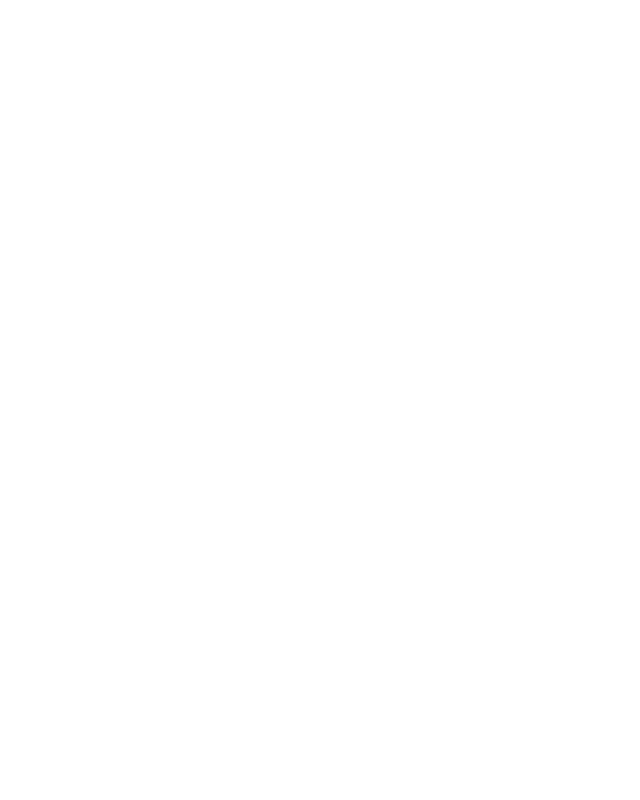
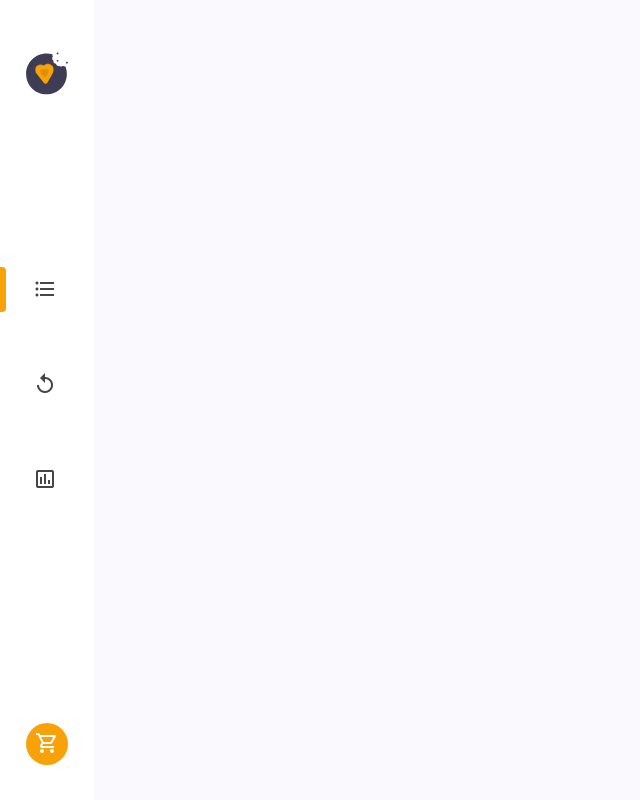
Before and after one commit to LoganSorensen/shopping-list-fe, a React (Create React App) app: page / in a window 1280 px wide. Shown: the whole page, without its empty margins (0-640 px from the left). Built offline with nearby package versions, Linux system fonts and the light colour scheme.

Commit message:
built and styled navigation sidebar

```diff
--- a/package.json
+++ b/package.json
@@ -6,9 +6,14 @@
     "@testing-library/jest-dom": "^5.12.0",
     "@testing-library/react": "^11.2.7",
     "@testing-library/user-event": "^12.8.3",
+    "axios": "^0.21.1",
     "react": "^17.0.2",
     "react-dom": "^17.0.2",
+    "react-redux": "^7.2.4",
+    "react-router-dom": "^5.2.0",
     "react-scripts": "4.0.3",
+    "redux": "^4.1.0",
+    "redux-thunk": "^2.3.0",
     "web-vitals": "^1.1.2"
   },
   "scripts": {
--- a/public/index.html
+++ b/public/index.html
@@ -24,7 +24,11 @@
       work correctly both with client-side routing and a non-root public URL.
       Learn how to configure a non-root public URL by running `npm run build`.
     -->
-    <title>React App</title>
+    <link rel="preconnect" href="https://fonts.gstatic.com">
+<link href="https://fonts.googleapis.com/css2?family=Quicksand:wght@500;700&display=swap" rel="stylesheet">
+    <link href="https://fonts.googleapis.com/icon?family=Material+Icons|Material+Icons+Outlined"
+      rel="stylesheet">
+    <title>Shoppingify</title>
   </head>
   <body>
     <noscript>You need to enable JavaScript to run this app.</noscript>
--- a/src/App.js
+++ b/src/App.js
@@ -1,10 +1,12 @@
 import "./styles/index.css";
+
+import Navigation from "./components/navigation";
 
 function App() {
   return (
-  <div className="App">
-
-  </div>
+    <div className="App">
+      <Navigation />
+    </div>
   );
 }
 
--- /dev/null
+++ b/src/components/navigation.jsx
@@ -0,0 +1,65 @@
+import React, { useState } from "react";
+
+import { ReactComponent as Logo } from "../assets/logo.svg";
+
+const Navigation = () => {
+  const [activeTab, setActiveTab] = useState("items");
+
+  return (
+    <div className="navigation">
+      <Logo />
+
+      <div className="nav-links">
+        <div className="nav-link">
+          <div
+            className={`${
+              activeTab === "items" ? "active" : ""
+            } active-tab-indicator`}
+          ></div>
+          <span className="material-icons noselect">format_list_bulleted</span>
+
+          <div className="tooltip noselect">
+            <div className="arrow-left"></div>
+            <span>items</span>
+          </div>
+        </div>
+
+        <div className="nav-link">
+          <div
+            className={`${
+              activeTab === "history" ? "active" : ""
+            } active-tab-indicator`}
+          ></div>
+          <span className="material-icons noselect">replay</span>
+
+          <div className="tooltip noselect">
+            <div className="arrow-left"></div>
+            <span>history</span>
+          </div>
+        </div>
+
+        <div className="nav-link">
+          <div
+            className={`${
+              activeTab === "statistics" ? "active" : ""
+            } active-tab-indicator`}
+          ></div>
+          <span className="material-icons-outlined noselect">assessment</span>
+
+          <div className="tooltip noselect">
+            <div className="arrow-left"></div>
+            <span>statistics</span>
+          </div>
+        </div>
+      </div>
+
+      <button className="shopping-list-btn">
+        <span className="material-icons-outlined shopping-cart-icon noselect">
+          shopping_cart
+        </span>
+      </button>
+    </div>
+  );
+};
+
+export default Navigation;
--- a/src/index.js
+++ b/src/index.js
@@ -1,14 +1,25 @@
-import React from 'react';
-import ReactDOM from 'react-dom';
+import React from "react";
+import ReactDOM from "react-dom";
+import { BrowserRouter as Router } from "react-router-dom";
+import { createStore, applyMiddleware } from "redux";
+import { Provider } from "react-redux";
+import thunk from "redux-thunk";
 
-import App from './App';
-import reportWebVitals from './reportWebVitals';
+import App from "./App";
+import reportWebVitals from "./reportWebVitals";
+import rootReducer from "./reducers";
+
+const store = createStore(rootReducer, applyMiddleware(thunk));
 
 ReactDOM.render(
   <React.StrictMode>
-    <App />
+    <Provider store={store}>
+      <Router>
+        <App />
+      </Router>
+    </Provider>
   </React.StrictMode>,
-  document.getElementById('root')
+  document.getElementById("root")
 );
 
 // If you want to start measuring performance in your app, pass a function
--- /dev/null
+++ b/src/reducers/index.js
@@ -0,0 +1,7 @@
+import {combineReducers } from 'redux'
+
+const rootReducer  = combineReducers({
+
+})
+
+export default rootReducer;
--- a/src/styles/index.css
+++ b/src/styles/index.css
@@ -132,3 +132,90 @@
 html {
   font-size: 62.5%;
 }
+*,
+html {
+  font-family: "Quicksand", sans-serif;
+  font-weight: 500;
+}
+body {
+  background-color: #fafafe;
+}
+.noselect {
+  -webkit-touch-callout: none;
+  -webkit-user-select: none;
+  -moz-user-select: none;
+  -ms-user-select: none;
+  user-select: none;
+}
+.navigation {
+  background-color: white;
+  height: 100vh;
+  position: fixed;
+  top: 0;
+  width: 9.4rem;
+  padding: 5.2rem 0 3.48rem;
+  display: flex;
+  flex-direction: column;
+  align-items: center;
+  justify-content: space-between;
+}
+.navigation .nav-links {
+  display: flex;
+  flex-direction: column;
+  width: 100%;
+}
+.navigation .nav-links .nav-link {
+  display: flex;
+  align-items: center;
+  cursor: pointer;
+  position: relative;
+  margin-bottom: 5rem;
+}
+.navigation .nav-links .nav-link:hover .tooltip {
+  display: flex;
+}
+.navigation .nav-links .active-tab-indicator {
+  width: 0.6rem;
+  height: 4.5rem;
+  border-radius: 0 4px 4px 0;
+}
+.navigation .nav-links .active {
+  background-color: #f9a109;
+}
+.navigation .nav-links .material-icons,
+.navigation .nav-links .material-icons-outlined {
+  padding-left: 2.7rem;
+  color: #454545;
+}
+.navigation .nav-links .tooltip {
+  position: absolute;
+  left: 80%;
+  display: none;
+  align-items: center;
+  max-height: 2.1rem;
+}
+.navigation .nav-links .tooltip .arrow-left {
+  width: 0;
+  height: 0;
+  border-top: 3px solid transparent;
+  border-bottom: 3px solid transparent;
+  border-right: 5px solid #454545;
+}
+.navigation .nav-links .tooltip span {
+  font-size: 1.2rem;
+  color: white;
+  background-color: #454545;
+  padding: 0.3rem 1.6rem;
+  border-radius: 4px;
+}
+.navigation .shopping-list-btn {
+  border: none;
+  border-radius: 50%;
+  width: 4.2rem;
+  height: 4.2rem;
+  background-color: #f9a109;
+  cursor: pointer;
+}
+.navigation .shopping-list-btn span {
+  color: white;
+}
--- a/src/styles/less/global.less
+++ b/src/styles/less/global.less
@@ -5,3 +5,21 @@
 html {
   font-size: 62.5%;
 }
+
+*,
+html {
+  font-family: "Quicksand", sans-serif;
+  font-weight: 500;
+}
+
+body {
+  background-color: #fafafe;
+}
+
+.noselect {
+  -webkit-touch-callout: none;
+  -webkit-user-select: none;
+  -moz-user-select: none;
+  -ms-user-select: none;
+  user-select: none;
+}
--- a/src/styles/less/index.less
+++ b/src/styles/less/index.less
@@ -1,3 +1,5 @@
 @import "reset.less";
 @import "variables.less";
 @import "global.less";
+
+@import "navigation.less";
--- /dev/null
+++ b/src/styles/less/navigation.less
@@ -0,0 +1,82 @@
+.navigation {
+  background-color: white;
+  height: 100vh;
+  position: fixed;
+  top: 0;
+  width: 9.4rem;
+  padding: 5.2rem 0 3.48rem;
+  display: flex;
+  flex-direction: column;
+  align-items: center;
+  justify-content: space-between;
+
+  .nav-links {
+    display: flex;
+    flex-direction: column;
+    width: 100%;
+
+    .nav-link {
+      display: flex;
+      align-items: center;
+      cursor: pointer;
+      position: relative;
+      margin-bottom: 5rem;
+      &:hover .tooltip {
+        display: flex;
+      }
+    }
+
+    .active-tab-indicator {
+      width: 0.6rem;
+      height: 4.5rem;
+      border-radius: 0 4px 4px 0;
+    }
+
+    .active {
+      background-color: @yellow;
+    }
+
+    .material-icons,
+    .material-icons-outlined {
+      padding-left: 2.7rem;
+      color: @dark-gray;
+    }
+
+    .tooltip {
+      position: absolute;
+      left: 80%;
+      display: none;
+      align-items: center;
+      max-height: 2.1rem;
+
+      .arrow-left {
+        width: 0;
+        height: 0;
+        border-top: 3px solid transparent;
+        border-bottom: 3px solid transparent;
+        border-right: 5px solid @dark-gray;
+      }
+
+      span {
+        font-size: 1.2rem;
+        color: white;
+        background-color: @dark-gray;
+        padding: 0.3rem 1.6rem;
+        border-radius: 4px;
+      }
+    }
+  }
+
+  .shopping-list-btn {
+    border: none;
+    border-radius: 50%;
+    width: 4.2rem;
+    height: 4.2rem;
+    background-color: @yellow;
+    cursor: pointer;
+
+    span {
+      color: white;
+    }
+  }
+}
--- a/src/styles/less/variables.less
+++ b/src/styles/less/variables.less
@@ -0,0 +1,4 @@
+// colors
+@yellow: #f9a109;
+@red: #eb5757;
+@dark-gray: #454545;
```
Also changed, not shown: 1 other file (tests, documents, lock files or other folders).
